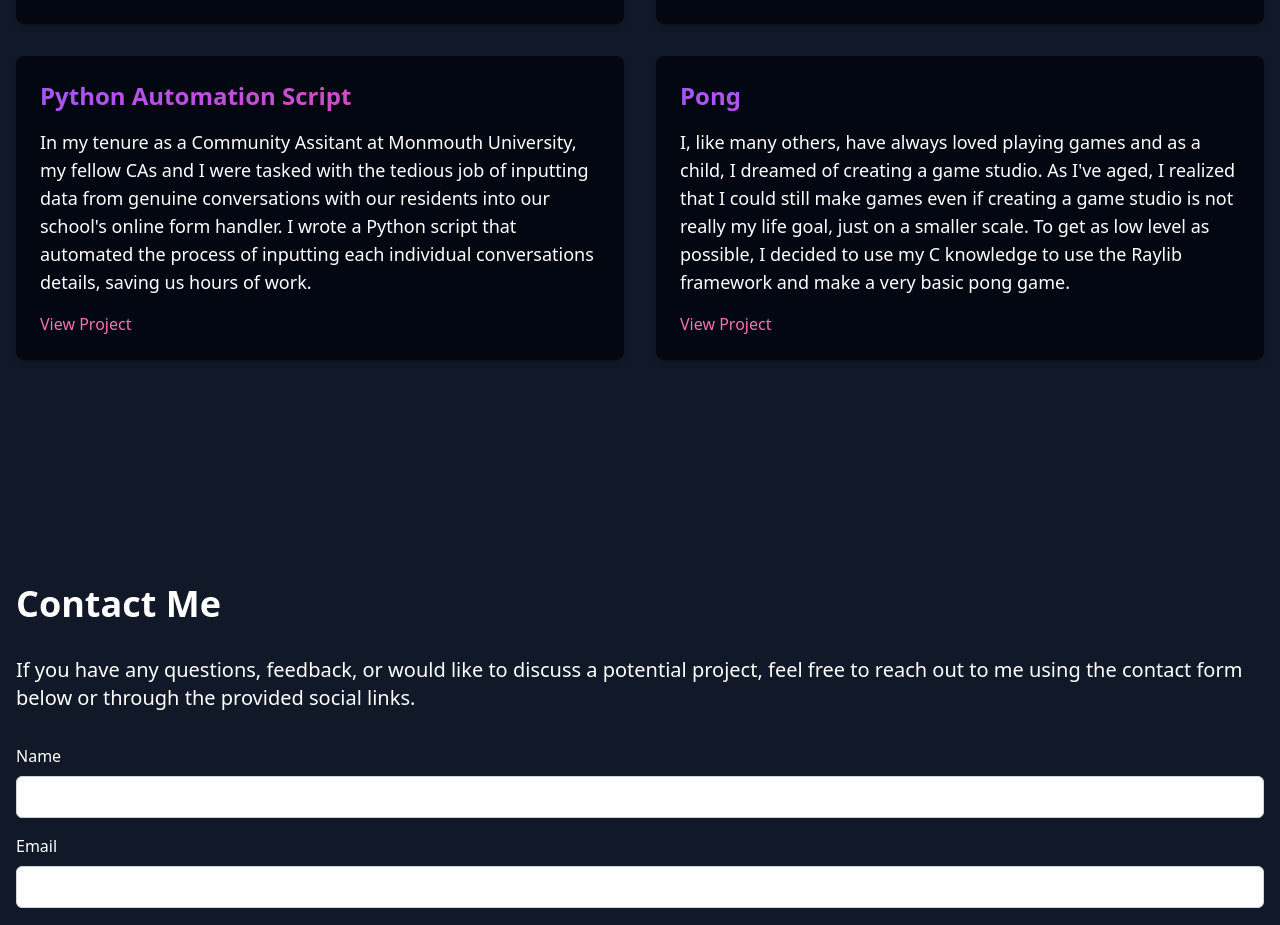
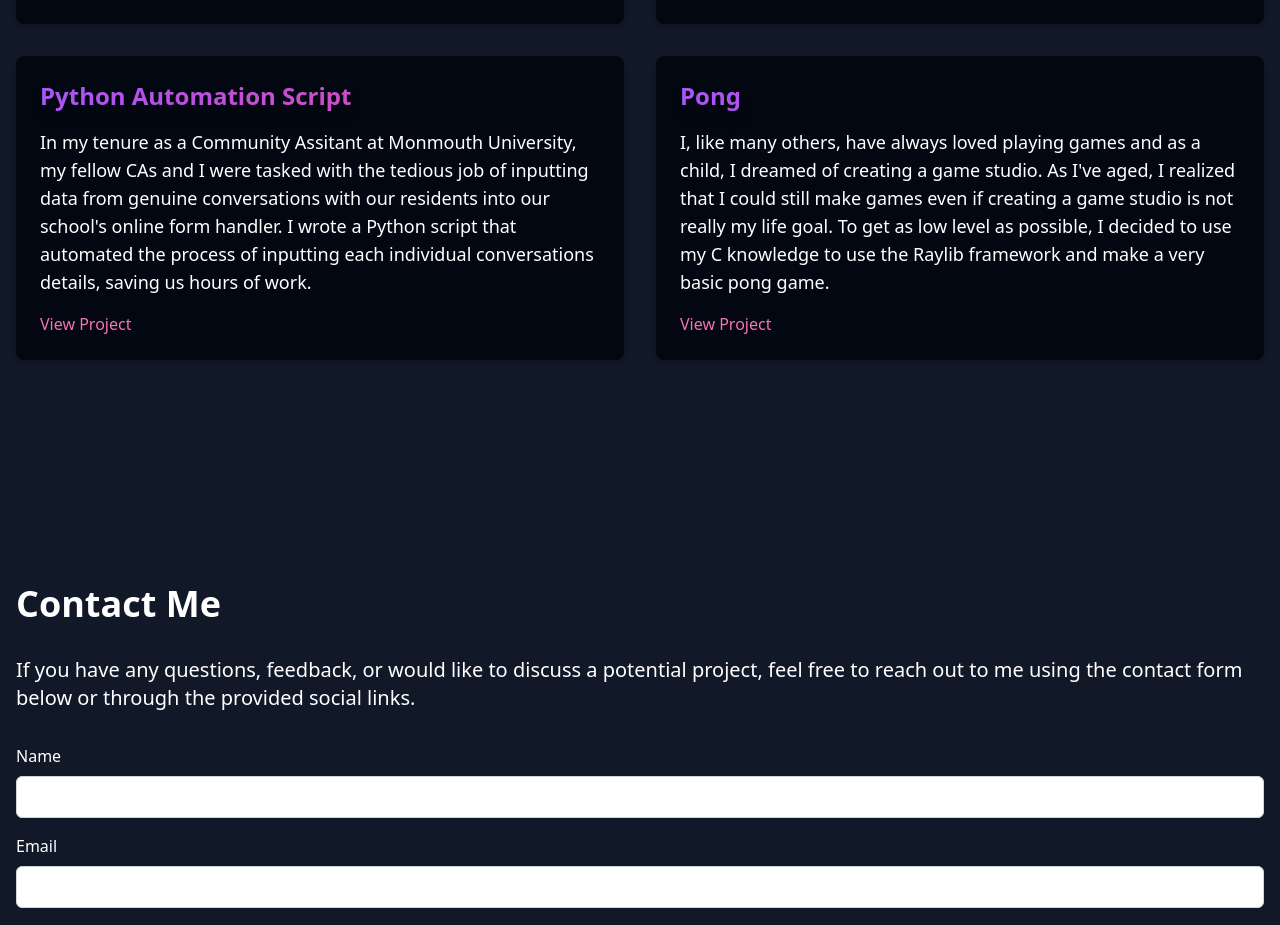
Before and after one commit to davianalbarran/davianalbarran.github.io, a React (Vite) app: page / in a window 1280 px wide. Shown: the part 2884-3809 px from the top of the page. Built offline with nearby package versions, Linux system fonts and the light colour scheme.

Commit message:
edit needed

```diff
--- a/src/pages/Work.jsx
+++ b/src/pages/Work.jsx
@@ -69,9 +69,9 @@ const Work = () => {
                 I, like many others, have always loved playing games and as a
                 child, I dreamed of creating a game studio. As I&apos;ve aged, I
                 realized that I could still make games even if creating a game
-                studio is not really my life goal, just on a smaller scale. To
-                get as low level as possible, I decided to use my C knowledge to
-                use the Raylib framework and make a very basic pong game.
+                studio is not really my life goal. To get as low level as
+                possible, I decided to use my C knowledge to use the Raylib
+                framework and make a very basic pong game.
               </p>
               <a
                 href="https://github.com/davianalbarran/pong-raylib"
```
